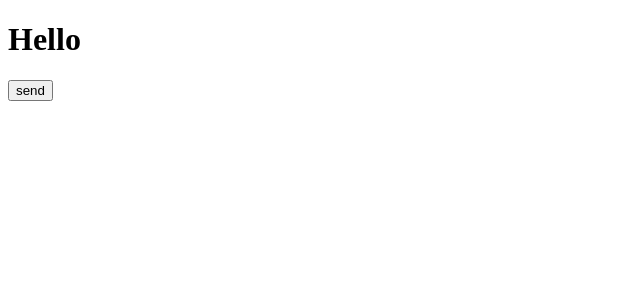
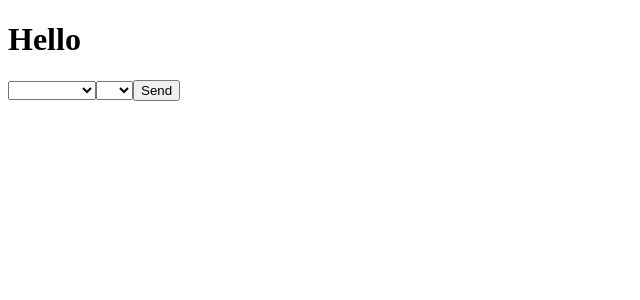
Before and after one commit to aceeedev/spotify-zodiac-frontend, a Vue app: page / in a window 1280 px wide. Shown: the top 300 px of the page, without its empty margins (0-640 px from the left). Built offline with nearby package versions, Linux system fonts and the light colour scheme.

Commit message:
Added initial zodiac buttons

```diff
--- a/src/router/index.js
+++ b/src/router/index.js
@@ -15,7 +15,7 @@ const routes = [
 ]
 
 const router = createRouter({
-  history: createWebHistory('/'),
+  history: createWebHistory(''),
   routes
 })
 
--- a/src/views/MainPage.vue
+++ b/src/views/MainPage.vue
@@ -1,34 +1,62 @@
 <template>
     <h1>Hello</h1>
 
-    <button @click="sendData">send</button>
+    <select name="Month" @change="onMonthChange($event)" class="form-control" v-model="key">
+        <option v-for="(item, index) in ['January', 'February', 'March', 'April', 'May', 'June', 'July', 'August', 'September', 'October', 'November', 'December']" v-bind:value="index + 1" v-bind:key="item">
+            {{ item }}
+        </option>
+    </select>
+    <select name="Day" @change="onDayChange($event)" class="form-control" v-model="key">
+        <option v-for="index in 31" v-bind:value="index" v-bind:key="index">
+            {{ index }}
+        </option>
+    </select>
+
+    <button @click="redirect">Send</button>
 </template>
 
 
 <script>
+    import { onMounted } from 'vue'
+    import { useRoute, useRouter } from 'vue-router'
     import axios from 'axios';
+
+    const saveStorage = function(key, data) {
+        localStorage.setItem(key, JSON.stringify(data));
+    };
 
     export default {
         name: 'Mainpage',
 
-        methods: {
-            async sendData() {
+        setup() {
+            const route = useRoute()
+            const router = useRouter()
+
+            onMounted(async () => {
+                await router.isReady();
+
+                const code = route.query.code;
+                if (code !== undefined) {
                     try {
-                    const response = await axios.get('https://v519b0wsek.execute-api.us-west-1.amazonaws.com/beta/login');
+                        const response = await axios.get(`https://v519b0wsek.execute-api.us-west-1.amazonaws.com/beta/callback?code=${code}`);
                         // JSON responses are automatically parsed.
                         console.log(response.data)
                     } catch (error) {
                         console.log(error);
                     }
+                }
+            })
+        },
 
-
-                try {
-                    const response = await axios.get('https://v519b0wsek.execute-api.us-west-1.amazonaws.com/beta/login');
-                    // JSON responses are automatically parsed.
-                    console.log(response.data)
-                } catch (error) {
-                    console.log(error);
-                }
+        methods: {
+            onMonthChange(event) {
+                saveStorage('month', event.target.value)
+            },
+            onDayChange(event) {
+                saveStorage('day', event.target.value)
+            },
+            async redirect() {
+                window.location.href="https://v519b0wsek.execute-api.us-west-1.amazonaws.com/beta/login"
             }
         }
     }
```
Lines whose indentation alone changed are shown as unchanged.
